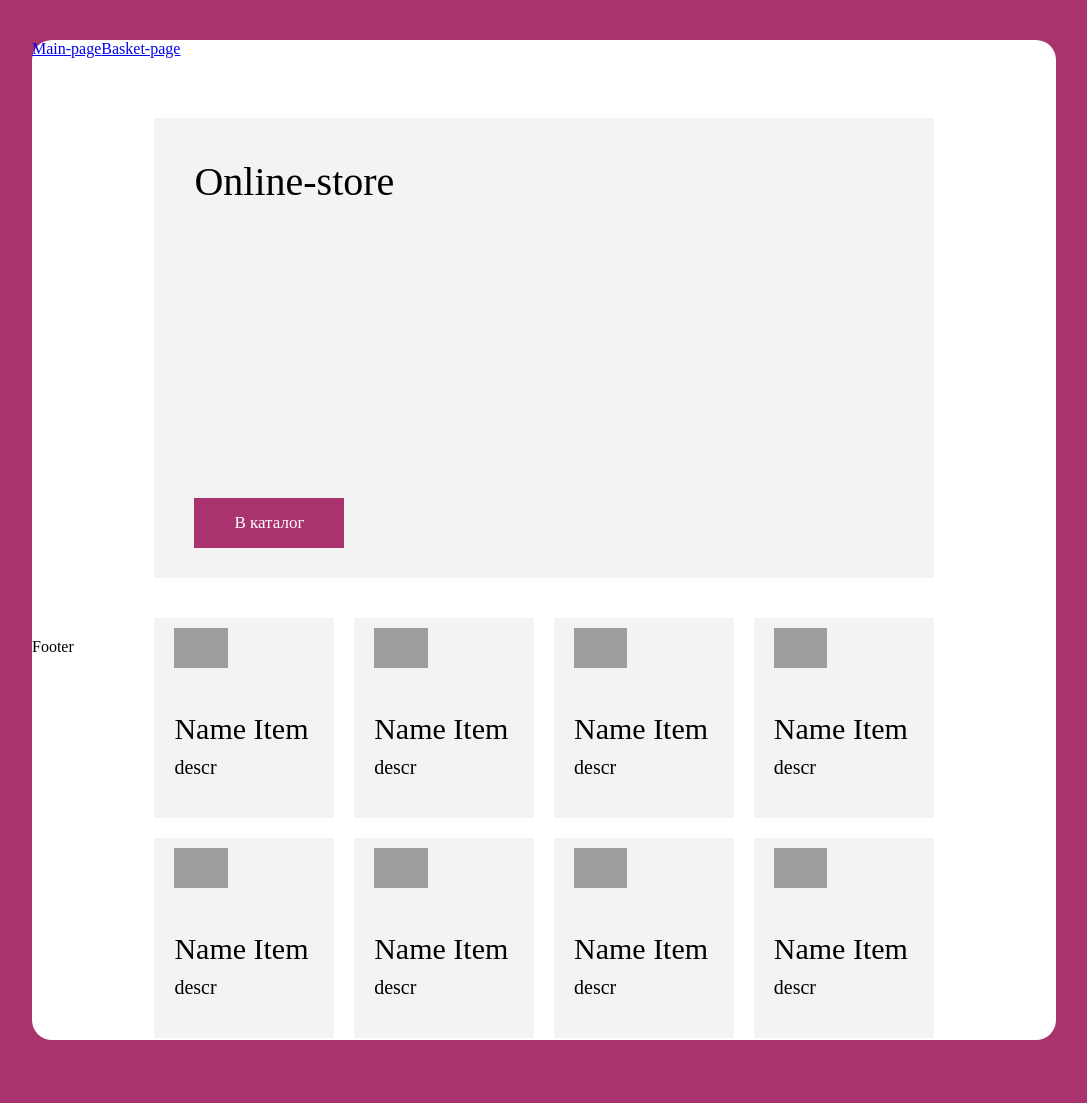
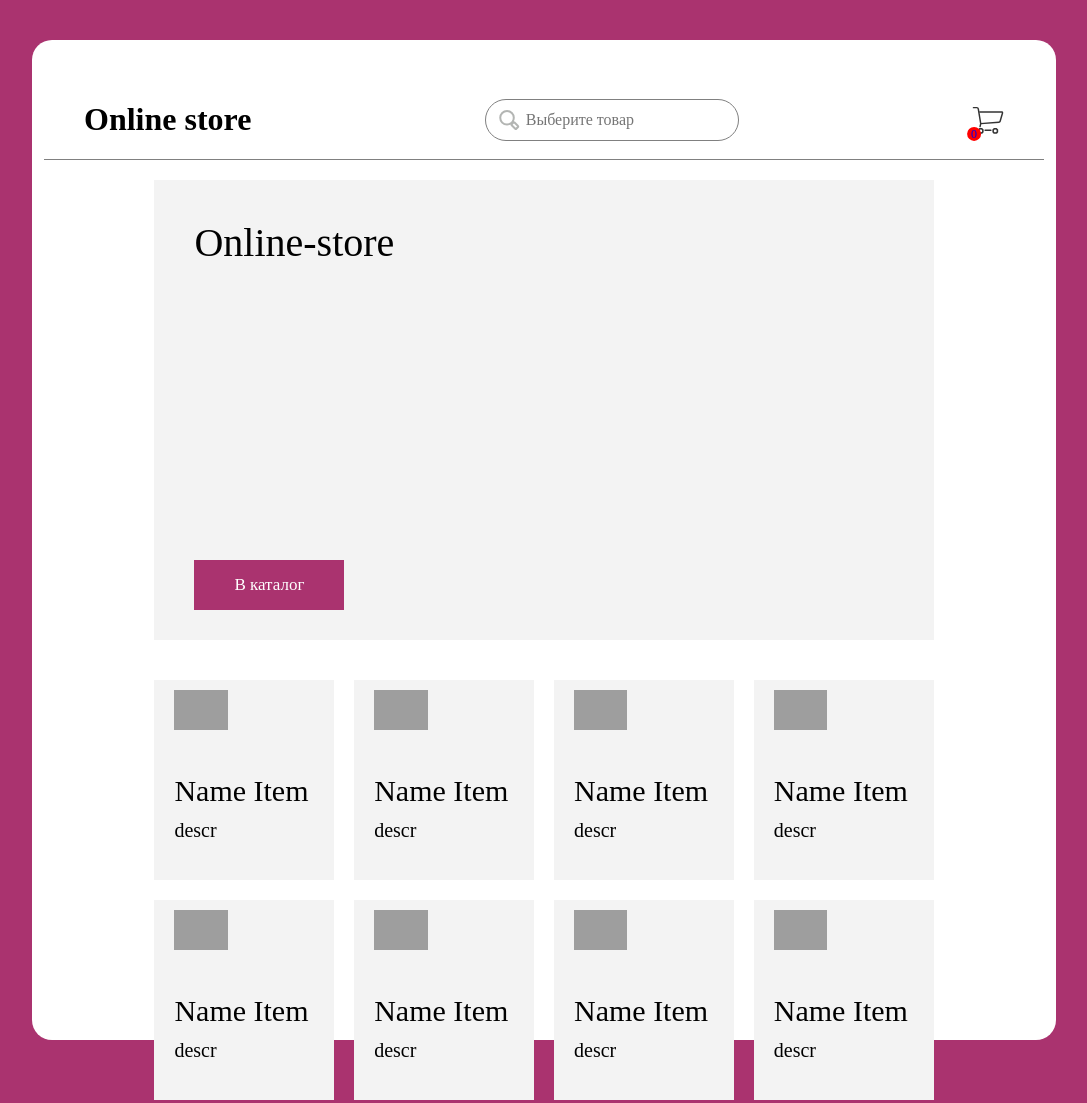
Before and after one commit to vladislavchikkj/Online-Store, a website built with webpack: page online-store/src/index.html in a window 1280 px wide. Shown: the whole page, without its empty margins (96-1183 px from the left). Built offline with nearby package versions, Linux system fonts and the light colour scheme; grey boxes are pictures that could not be loaded.

Commit message:
add: merger header and main

```diff
--- a/online-store/package.json
+++ b/online-store/package.json
@@ -31,6 +31,7 @@
   "dependencies": {
     "@babel/polyfill": "^7.12.1",
     "eslint": "^8.29.0",
+    "image-webpack-loader": "^8.1.0",
     "postcss-loader": "^7.0.2",
     "postcss-preset-env": "^7.8.3",
     "prettier": "^2.8.1",
--- a/online-store/src/index.scss
+++ b/online-store/src/index.scss
@@ -1,3 +1,7 @@
+@use "sass:math";
 
+@import "./style/fonts.scss";
+@import "./libs/normalize.css";
 @import "./style/reset.scss";
+
 @import "./style/style.scss";
--- a/online-store/src/pages/core/components/foter.ts
+++ b/online-store/src/pages/core/components/foter.ts
@@ -8,7 +8,7 @@ class Footer extends Component {
 
     renderPageButtons() {
         const pageButtons = document.createElement('div');
-        pageButtons.innerText = 'Footer'
+        pageButtons.innerText = ''
         this.container.append(pageButtons)
     }
 
--- a/online-store/src/pages/core/components/header.ts
+++ b/online-store/src/pages/core/components/header.ts
@@ -1,30 +1,48 @@
 import Component from "../templates/components";
-import { PageIds } from '../../core/wrapComponents';
+import { PageIds } from '../../core/wrapCurrentPage';
 import Page from "../templates/page";
 const Buttons = [
     {
         id: PageIds.MainPage,
-        text: 'Main-page',
+        text: 'Online store',
     },
     {
         id: PageIds.BasketPage,
         text: 'Basket-page',
     },
 ];
+console.log(Buttons[0].text);
+class Header extends Component {
 
-class Header extends Component {
-    constructor(tagName: string, className: string) {
-        super(tagName, className);
+
+
+    constructor(tagName: string, classNmae: string) {
+        super(tagName, classNmae);
     }
 
     renderPageButtons() {
         const pageButtons = document.createElement('div');
-        Buttons.forEach((button) => {
-            const buttonHTML = document.createElement('a');
-            buttonHTML.href = `#${button.id}`;
-            buttonHTML.innerText = button.text;
-            pageButtons.append(buttonHTML)
-        });
+        pageButtons.className = 'container header__container';
+
+            const buttonMain = document.createElement('a');
+            buttonMain.className = 'header__page-title'
+            buttonMain.href = `#${Buttons[0].id}`;
+            buttonMain.innerText = Buttons[0].text;
+
+            const formHeader = document.createElement('form');
+            formHeader.className = 'header__search-form search-form';
+            const inputHeader = document.createElement('input');
+            inputHeader.className = 'search-form__input';
+            inputHeader.placeholder = 'Выберите товар';
+            formHeader.append(inputHeader);
+
+            const buttonBasket = document.createElement('a');
+            buttonBasket.className = 'card card_active'
+            buttonBasket.href = `#${Buttons[1].id}`;
+
+            pageButtons.append(buttonMain);
+            pageButtons.append(formHeader);
+            pageButtons.append(buttonBasket);
         this.container.append(pageButtons)
     }
 
--- a/online-store/src/pages/core/wrapComponents.ts
+++ b/online-store/src/pages/core/wrapComponents.ts
@@ -1,76 +1,29 @@
-import Page from '../core/templates/page'
-import MainPage from "../main-page";
-import BasketPage from "../basket-page";
 import Header from '../core/components/header';
 import Footer from '../core/components/foter';
+import WrapComp from './wrapCurrentPage';
 
-export const enum PageIds {
-    MainPage = 'main-page',
-    BasketPage = 'basket-page',
-}
 
 class WrapApp {
     protected static container: HTMLElement;
     static TextObgect = {};
-    private initialPage: MainPage;
     private header: Header;
     private footer: Footer;
-
-    private static defaultPageId: string = 'currentPage';
-
-    static renderNewPage(idPage: string) {
-        const currentPageHTML = document.querySelector(`#${WrapApp.defaultPageId}`);
-        if(currentPageHTML){
-            console.log(currentPageHTML);
-            currentPageHTML.remove();
-        }
-        let page: Page | null = null;
-
-        if(idPage === PageIds.MainPage){
-            page = new MainPage(idPage)
-        } else if (idPage === PageIds.BasketPage) {
-            page = new BasketPage(idPage);
-        }
-
-        if(page){
-            const pageHTML = page.render();
-            pageHTML.id = WrapApp.defaultPageId;
-            WrapApp.container.append(pageHTML)
-            return page;
-        }
+    private wrapComp: WrapComp;
 
 
-
-    }
-
-    private enableRouteChange() {
-        window.addEventListener('hashchange', () => {
-            const hash = window.location.hash.slice(1);
-            WrapApp.renderNewPage(hash)
-        })
-    }
 
     constructor() {
         WrapApp.container = document.createElement('div')
         WrapApp.container.className = 'container';
-        this.header = new Header('header', 'header-cc');
-        this.initialPage = new MainPage('main-page');
+        this.header = new Header('header', 'header page__header');
+        this.wrapComp = new WrapComp();
         this.footer = new Footer('footer', 'Footer-cc');
     }
 
-    // protected createWrapApp(text: string, className: string) {
-    //     const page = document.createElement('div');
-    //     page.className = className;
-    //     page.innerHTML = text;
-    //     console.log(page);
-    //     return page;
-    // }
-
     renderWrapApp() {
         WrapApp.container.append(this.header.render());
-        WrapApp.renderNewPage('main-page');
+        WrapApp.container.append(this.wrapComp.renderWrapApp());
         WrapApp.container.append(this.footer.render());
-        this.enableRouteChange();
         return WrapApp.container;
     }
 
--- a/online-store/src/pages/core/wrapCurrentPage.ts
+++ b/online-store/src/pages/core/wrapCurrentPage.ts
@@ -1,71 +1,64 @@
-// import Page from './templates/page';
-// import MainPage from "../main-page";
-// import BasketPage from "../basket-page";
+import Page from './templates/page';
+import MainPage from "../main-page";
+import BasketPage from "../basket-page";
 
-// export const enum PageIds {
-//     MainPage = 'main-page',
-//     BasketPage = 'basket-page',
-// }
+export const enum PageIds {
+    MainPage = 'main-page',
+    BasketPage = 'basket-page',
+}
 
-// class WrapComp {
-//     protected static container: HTMLElement;
-//     static TextObgect = {};
-//     private initialPage: MainPage;
+class WrapComp {
+    protected static container: HTMLElement;
+    static TextObgect = {};
+    private initialPage: MainPage;
 
-//     private static defaultPageId: string = 'currentPage';
+    private static defaultPageId: string = 'currentPage';
 
-//     static renderNewPage(idPage: string) {
-//         const currentPageHTML = document.querySelector(`#${WrapComp.defaultPageId}`);
-//         if(currentPageHTML){
-//             console.log(currentPageHTML);
-//             currentPageHTML.remove();
-//         }
-//         let page: Page | null = null;
+    static renderNewPage(idPage: string) {
+        const currentPageHTML = document.querySelector(`#${WrapComp.defaultPageId}`);
+        if(currentPageHTML){
+            console.log(currentPageHTML);
+            currentPageHTML.remove();
+        }
+        let page: Page | null = null;
 
-//         if(idPage === PageIds.MainPage){
-//             page = new MainPage(idPage)
-//         } else if (idPage === PageIds.BasketPage) {
-//             page = new BasketPage(idPage);
-//         }
+        if(idPage === PageIds.MainPage){
+            page = new MainPage(idPage)
+        } else if (idPage === PageIds.BasketPage) {
+            page = new BasketPage(idPage);
+        }
 
-//         if(page){
-//             const pageHTML = page.render();
-//             pageHTML.id = WrapComp.defaultPageId;
-//             WrapComp.container.append(pageHTML)
-//             return page;
-//         }
+        if(page){
+            const pageHTML = page.render();
+            pageHTML.id = WrapComp.defaultPageId;
+            WrapComp.container.append(pageHTML)
+            return page;
+        }
 
 
 
-//     }
+    }
 
-//     private enableRouteChange() {
-//         window.addEventListener('hashchange', () => {
-//             const hash = window.location.hash.slice(1);
-//             WrapComp.renderNewPage(hash)
-//         })
-//     }
+    private enableRouteChange() {
+        window.addEventListener('hashchange', () => {
+            const hash = window.location.hash.slice(1);
+            WrapComp.renderNewPage(hash)
+        })
+    }
 
-//     constructor() {
-//         WrapComp.container = document.createElement('div')
-//         WrapComp.container.className = 'wrapperCurrentPage';
-//         this.initialPage = new MainPage('main-page');
-//     }
+    constructor() {
+        WrapComp.container = document.createElement('main')
+        WrapComp.container.className = 'wrapperCurrentPage';
+        this.initialPage = new MainPage('main-page');
+    }
 
-//     // protected createWrapApp(text: string, className: string) {
-//     //     const page = document.createElement('div');
-//     //     page.className = className;
-//     //     page.innerHTML = text;
-//     //     console.log(page);
-//     //     return page;
-//     // }
 
-//     renderWrapApp() {
-//         WrapComp.renderNewPage('main-page');
-//         this.enableRouteChange();
-//         return WrapComp.container;
-//     }
+    renderWrapApp() {
+        WrapComp.renderNewPage('main-page');
+        this.enableRouteChange();
+        return WrapComp.container;
+    }
 
-// }
+}
 
-// export default WrapComp;
+export default WrapComp;
--- a/online-store/src/style/style.scss
+++ b/online-store/src/style/style.scss
@@ -69,3 +69,131 @@ body{
         }
     }
 }
+
+// component header style
+
+$main-page-width: 1000px;
+
+//$container-paddings: 20px;
+
+@function toPerc($pixel-input, $pixelfrom: $main-page-weight) {
+    @return math.div($pixel-input * 100%, $pixelfrom);
+}
+
+@mixin width-block($block-width, $max-width: $main-page-weight) {
+    width: toPerc($block-width);
+    max-width: $max-width;
+}
+
+
+.page{
+    height: 100vh;
+
+    display: flex;
+    flex-direction: column;
+    align-items: center;
+
+    &__header{
+    }
+    &__main{
+    }
+}
+
+.header{
+    width: 100%;
+    height: 80px;
+
+    display: flex;
+    justify-content: center;
+
+    &__container{
+        width: 100%;
+        max-width: $main-page-width;
+        height: 100%;
+
+        display: flex;
+        justify-content: space-between;
+        align-items: center;
+        flex-direction: row;
+        padding: 20px 40px;
+
+        border-bottom: 1px solid gray;
+        border-radius: 0%;
+    }
+    &__page-title{
+        font-size: 2em;
+        margin: 0.67em 0;
+        text-decoration: none;
+        color: black;
+        font-weight: bold;
+    }
+
+}
+.search-form{
+    position: relative;
+    left: 0;
+    top:0;
+
+    border-radius: 24px;
+
+    padding: 8px 12px 8px 56px;
+
+    padding-left: 2.5em;
+    padding-right: 0.75em;
+
+    border: 1px solid gray;
+
+    &::before{
+        content: "";
+
+        position: absolute;
+        transform: translate(-120%);
+        width: 1.5em;
+        height: 1.5em;
+
+
+
+        background: url("./assets/icons/find.svg") center/contain no-repeat;
+    }
+
+    &__input{
+        height: 1.5em;
+
+        border: none;
+
+        &:focus{
+            outline: none;
+        }
+    }
+}
+
+
+.card{
+    position: relative;
+    left: 0;
+    top:0;
+
+    width: 32px;
+    height: 32px;
+
+    background: url("./assets/icons/i-cart-black-stroke.svg") center/contain no-repeat;
+    &_active::before{
+        content: "0";
+
+        position: absolute;
+        left: 0;
+        bottom: 0;
+        transform: translate(-35%, 35%);
+
+        width: 1em;
+        height: 1em;
+        padding: 1px;
+
+        border-radius: 50%;
+        background-color: red;
+
+        font-size: 0.75rem;
+        text-align: center;
+        vertical-align: middle;
+    }
+}
```
Also changed, not shown: online-store/src/assets/icons/find.svg (added), online-store/src/assets/icons/i-cart-black-stroke.svg (added), online-store/src/style/fonts.scss (added), online-store/src/style/template.scss (added).
